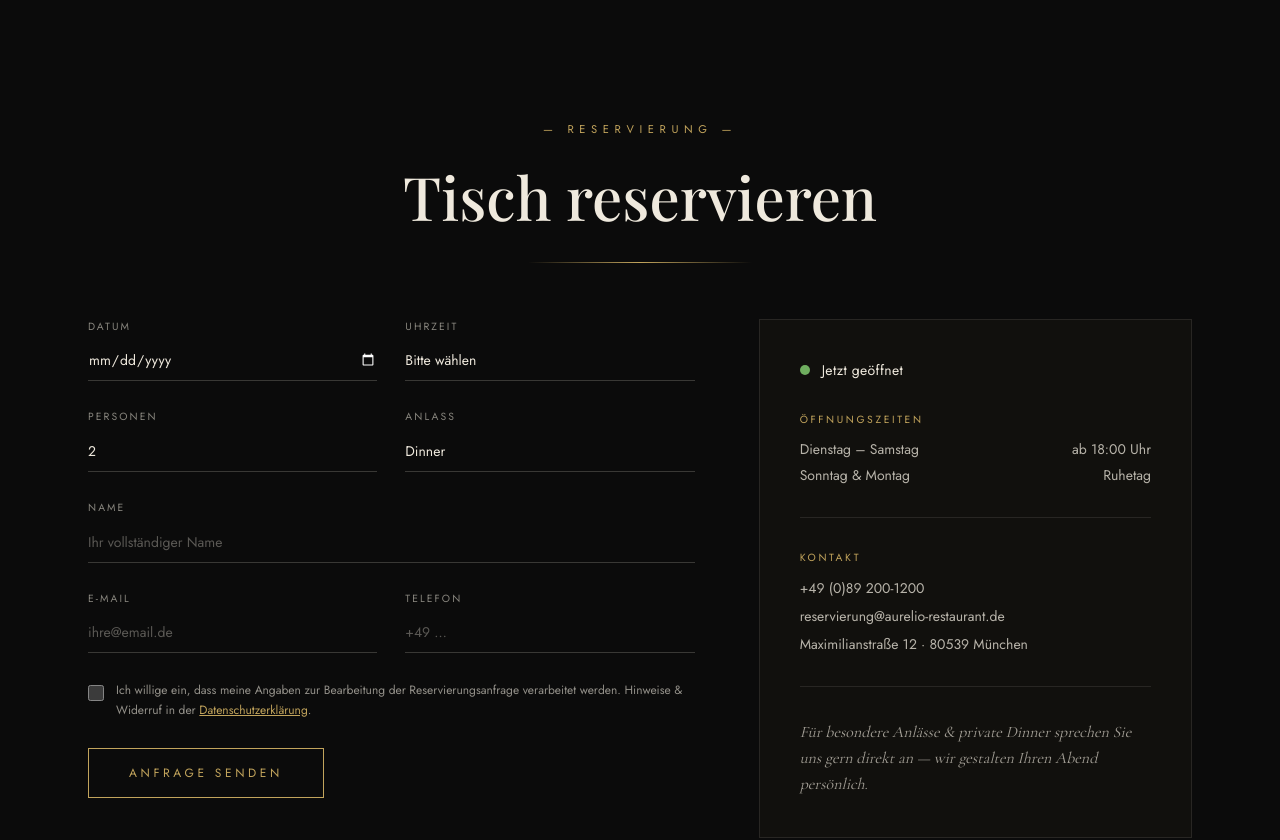
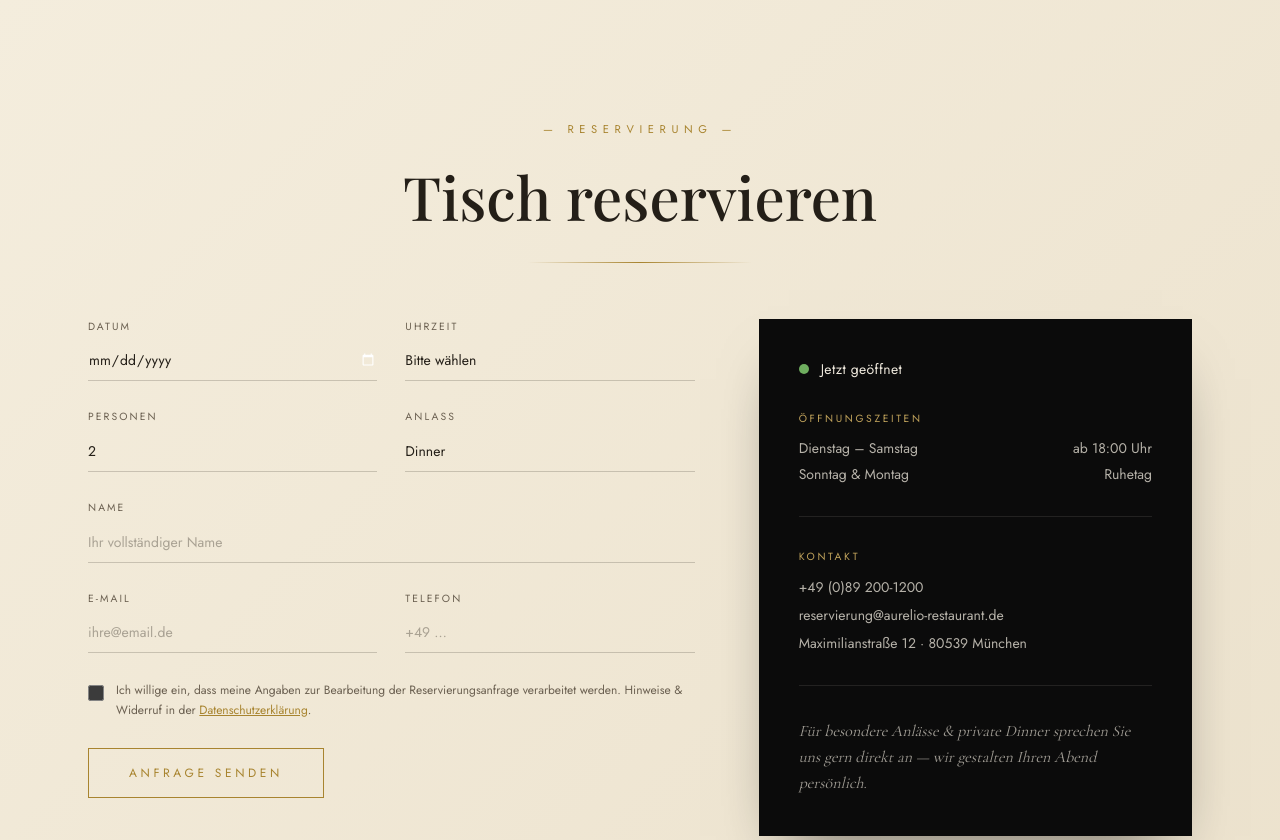
Before and after one commit to IvanGomes9777/restaurant-vorlage-1, a Next.js app: page / in a window 1280 px wide. Shown: the part 8000-8840 px from the top of the page. Built offline with nearby package versions, Linux system fonts and the light colour scheme.

Commit message:
style(reservierung): light split design (Hell-3)
Cream form panel with dark info card for elegant contrast;
adjusted palette (dark text, deep gold accents, white select options).

https://claude.ai/code/session_01WTu7M3sG5FqM9KJhwoaNY9

```diff
--- a/components/sections/Reservierung.tsx
+++ b/components/sections/Reservierung.tsx
@@ -4,19 +4,22 @@ import { useEffect, useState, type FormEvent } from "react";
 import { motion } from "framer-motion";
 
 /* ============================================================
-   Reservierung – Konzept E (Formular + Info-Panel)
+   Reservierung – Konzept E, Variante Hell-3 (Split hell/dunkel)
+   Helles Creme-Formular + dunkles Info-Panel als Kontrast.
    Frontend-Mock mit Validierung, Honeypot & DSGVO-Consent.
-   Echte Versand-/E-Mail-Logik kann später angebunden werden.
    ============================================================ */
 
 const TIMES = ["18:00", "18:30", "19:00", "19:30", "20:00", "20:30", "21:00", "21:30"];
 const GUESTS = ["1", "2", "3", "4", "5", "6", "7", "8", "9+ (auf Anfrage)"];
 const OCCASIONS = ["Dinner", "Geschäftsessen", "Geburtstag", "Jahrestag", "Private Dining", "Sonstiges"];
 
+// Helles Formular auf Creme
 const inputClass =
-  "w-full border-b border-[var(--color-cream)]/20 bg-transparent py-2.5 font-body text-sm text-[var(--color-cream)] outline-none transition-colors placeholder:text-[var(--color-cream)]/35 focus:border-[var(--color-gold)]";
+  "w-full border-b border-[#241f18]/20 bg-transparent py-2.5 font-body text-sm text-[#241f18] outline-none transition-colors placeholder:text-[#241f18]/35 focus:border-[#a8842f]";
 const labelClass =
-  "mb-1.5 block font-body text-[0.65rem] uppercase tracking-[0.2em] text-[var(--color-cream)]/55";
+  "mb-1.5 block font-body text-[0.65rem] uppercase tracking-[0.2em] text-[#6b6051]";
+const errClass = "mt-1.5 text-xs text-[#b23a2a]";
+const optClass = "bg-white text-[#241f18]";
 
 function todayISO() {
   // Lokales Datum (nicht UTC), damit das Min-Datum in DE nachts korrekt ist.
@@ -74,22 +77,22 @@ export function Reservierung() {
   return (
     <section
       id="reservierung"
-      className="relative isolate overflow-hidden bg-[var(--color-ink)] py-24 sm:py-32"
+      className="relative isolate overflow-hidden bg-[linear-gradient(135deg,#f4eddd_0%,#ece2cd_100%)] py-24 sm:py-32"
     >
       <div className="mx-auto max-w-6xl px-6">
         {/* Kopf */}
         <div className="mb-14 text-center">
-          <p className="mb-7 font-body text-[0.7rem] uppercase tracking-[0.5em] text-[var(--color-gold)]">
+          <p className="mb-7 font-body text-[0.7rem] uppercase tracking-[0.5em] text-[#a8842f]">
             — Reservierung —
           </p>
-          <h2 className="font-display text-4xl font-medium text-[var(--color-cream)] sm:text-6xl">
+          <h2 className="font-display text-4xl font-medium text-[#241f18] sm:text-6xl">
             Tisch reservieren
           </h2>
-          <span className="mx-auto mt-9 block h-px w-40 bg-gradient-to-r from-transparent via-[var(--color-gold)] to-transparent sm:w-56" />
+          <span className="mx-auto mt-9 block h-px w-40 bg-gradient-to-r from-transparent via-[#a8842f] to-transparent sm:w-56" />
         </div>
 
         <div className="grid gap-12 lg:grid-cols-[1.4fr_1fr] lg:gap-16">
-          {/* Formular */}
+          {/* Formular (hell) */}
           <motion.div
             initial={{ opacity: 0, y: 24 }}
             whileInView={{ opacity: 1, y: 0 }}
@@ -101,20 +104,20 @@ export function Reservierung() {
                 initial={{ opacity: 0, scale: 0.96 }}
                 animate={{ opacity: 1, scale: 1 }}
                 transition={{ duration: 0.6, ease: [0.22, 1, 0.36, 1] }}
-                className="flex h-full min-h-[420px] flex-col items-center justify-center border border-[var(--color-gold)]/25 px-8 text-center"
+                className="flex h-full min-h-[420px] flex-col items-center justify-center border border-[#a8842f]/30 px-8 text-center"
               >
                 <motion.div
                   initial={{ scale: 0 }}
                   animate={{ scale: 1 }}
                   transition={{ delay: 0.15, type: "spring", stiffness: 200, damping: 14 }}
-                  className="mb-6 flex h-16 w-16 items-center justify-center rounded-full border border-[var(--color-gold)] text-2xl text-[var(--color-gold)]"
+                  className="mb-6 flex h-16 w-16 items-center justify-center rounded-full border border-[#a8842f] text-2xl text-[#a8842f]"
                 >
                   ✓
                 </motion.div>
-                <h3 className="font-display text-2xl text-[var(--color-cream)]">
+                <h3 className="font-display text-2xl text-[#241f18]">
                   Vielen Dank für Ihre Anfrage
                 </h3>
-                <p className="mt-3 max-w-sm font-serif text-base italic text-[var(--color-cream)]/70">
+                <p className="mt-3 max-w-sm font-serif text-base italic text-[#4a4036]">
                   Wir bestätigen Ihre Reservierung in Kürze per E-Mail oder
                   Telefon. Wir freuen uns auf Ihren Besuch im AURELIO.
                 </p>
@@ -135,23 +138,23 @@ export function Reservierung() {
                   <div>
                     <label htmlFor="r-date" className={labelClass}>Datum</label>
                     <input id="r-date" name="date" type="date" min={todayISO()} className={inputClass} aria-invalid={!!errors.date} aria-describedby={errors.date ? "r-date-err" : undefined} />
-                    {errors.date && <p id="r-date-err" className="mt-1.5 text-xs text-[#c98b6b]">{errors.date}</p>}
+                    {errors.date && <p id="r-date-err" className={errClass}>{errors.date}</p>}
                   </div>
                   <div>
                     <label htmlFor="r-time" className={labelClass}>Uhrzeit</label>
                     <select id="r-time" name="time" defaultValue="" className={`${inputClass} appearance-none`} aria-invalid={!!errors.time} aria-describedby={errors.time ? "r-time-err" : undefined}>
-                      <option value="" disabled className="bg-[var(--color-ink)]">Bitte wählen</option>
+                      <option value="" disabled className={optClass}>Bitte wählen</option>
                       {TIMES.map((t) => (
-                        <option key={t} value={t} className="bg-[var(--color-ink)]">{t} Uhr</option>
+                        <option key={t} value={t} className={optClass}>{t} Uhr</option>
                       ))}
                     </select>
-                    {errors.time && <p id="r-time-err" className="mt-1.5 text-xs text-[#c98b6b]">{errors.time}</p>}
+                    {errors.time && <p id="r-time-err" className={errClass}>{errors.time}</p>}
                   </div>
                   <div>
                     <label htmlFor="r-guests" className={labelClass}>Personen</label>
                     <select id="r-guests" name="guests" defaultValue="2" className={`${inputClass} appearance-none`}>
                       {GUESTS.map((g) => (
-                        <option key={g} value={g} className="bg-[var(--color-ink)]">{g}</option>
+                        <option key={g} value={g} className={optClass}>{g}</option>
                       ))}
                     </select>
                   </div>
@@ -159,7 +162,7 @@ export function Reservierung() {
                     <label htmlFor="r-occasion" className={labelClass}>Anlass</label>
                     <select id="r-occasion" name="occasion" defaultValue="Dinner" className={`${inputClass} appearance-none`}>
                       {OCCASIONS.map((o) => (
-                        <option key={o} value={o} className="bg-[var(--color-ink)]">{o}</option>
+                        <option key={o} value={o} className={optClass}>{o}</option>
                       ))}
                     </select>
                   </div>
@@ -168,53 +171,53 @@ export function Reservierung() {
                 <div>
                   <label htmlFor="r-name" className={labelClass}>Name</label>
                   <input id="r-name" name="name" type="text" autoComplete="name" placeholder="Ihr vollständiger Name" className={inputClass} aria-invalid={!!errors.name} aria-describedby={errors.name ? "r-name-err" : undefined} />
-                  {errors.name && <p id="r-name-err" className="mt-1.5 text-xs text-[#c98b6b]">{errors.name}</p>}
+                  {errors.name && <p id="r-name-err" className={errClass}>{errors.name}</p>}
                 </div>
 
                 <div className="grid gap-7 sm:grid-cols-2">
                   <div>
                     <label htmlFor="r-email" className={labelClass}>E-Mail</label>
                     <input id="r-email" name="email" type="email" autoComplete="email" placeholder="ihre@email.de" className={inputClass} aria-invalid={!!errors.email} aria-describedby={errors.email ? "r-email-err" : undefined} />
-                    {errors.email && <p id="r-email-err" className="mt-1.5 text-xs text-[#c98b6b]">{errors.email}</p>}
+                    {errors.email && <p id="r-email-err" className={errClass}>{errors.email}</p>}
                   </div>
                   <div>
                     <label htmlFor="r-phone" className={labelClass}>Telefon</label>
                     <input id="r-phone" name="phone" type="tel" autoComplete="tel" placeholder="+49 …" className={inputClass} aria-invalid={!!errors.phone} aria-describedby={errors.phone ? "r-phone-err" : undefined} />
-                    {errors.phone && <p id="r-phone-err" className="mt-1.5 text-xs text-[#c98b6b]">{errors.phone}</p>}
+                    {errors.phone && <p id="r-phone-err" className={errClass}>{errors.phone}</p>}
                   </div>
                 </div>
 
                 <div>
                   <label className="flex cursor-pointer items-start gap-3">
-                    <input type="checkbox" name="consent" className="mt-1 h-4 w-4 shrink-0 accent-[var(--color-gold)]" aria-invalid={!!errors.consent} aria-describedby={errors.consent ? "r-consent-err" : undefined} />
-                    <span className="font-body text-xs leading-relaxed text-[var(--color-cream)]/60">
+                    <input type="checkbox" name="consent" className="mt-1 h-4 w-4 shrink-0 accent-[#a8842f]" aria-invalid={!!errors.consent} aria-describedby={errors.consent ? "r-consent-err" : undefined} />
+                    <span className="font-body text-xs leading-relaxed text-[#6b6051]">
                       Ich willige ein, dass meine Angaben zur Bearbeitung der
                       Reservierungsanfrage verarbeitet werden. Hinweise &
                       Widerruf in der{" "}
-                      <a href="#datenschutz" className="text-[var(--color-gold)] underline">Datenschutzerklärung</a>.
+                      <a href="#datenschutz" className="text-[#a8842f] underline">Datenschutzerklärung</a>.
                     </span>
                   </label>
-                  {errors.consent && <p id="r-consent-err" className="mt-1.5 text-xs text-[#c98b6b]">{errors.consent}</p>}
+                  {errors.consent && <p id="r-consent-err" className={errClass}>{errors.consent}</p>}
                 </div>
 
                 <button
                   type="submit"
-                  className="group relative inline-flex w-full items-center justify-center overflow-hidden border border-[var(--color-gold)] px-10 py-4 font-body text-xs uppercase tracking-[0.3em] text-[var(--color-gold)] transition-colors duration-500 hover:text-[var(--color-ink)] sm:w-auto"
+                  className="group relative inline-flex w-full items-center justify-center overflow-hidden border border-[#a8842f] px-10 py-4 font-body text-xs uppercase tracking-[0.3em] text-[#a8842f] transition-colors duration-500 hover:text-white sm:w-auto"
                 >
                   <span className="relative z-10">Anfrage senden</span>
-                  <span className="absolute inset-0 origin-bottom scale-y-0 bg-[var(--color-gold)] transition-transform duration-500 ease-[cubic-bezier(0.22,1,0.36,1)] group-hover:scale-y-100" />
+                  <span className="absolute inset-0 origin-bottom scale-y-0 bg-[#a8842f] transition-transform duration-500 ease-[cubic-bezier(0.22,1,0.36,1)] group-hover:scale-y-100" />
                 </button>
               </form>
             )}
           </motion.div>
 
-          {/* Info-Panel */}
+          {/* Info-Panel (dunkel – Kontrast) */}
           <motion.aside
             initial={{ opacity: 0, y: 24 }}
             whileInView={{ opacity: 1, y: 0 }}
             viewport={{ once: true, amount: 0.3 }}
             transition={{ duration: 0.8, delay: 0.15 }}
-            className="flex flex-col gap-8 border border-[var(--color-cream)]/10 bg-[var(--color-anthracite)]/60 p-8 sm:p-10"
+            className="flex flex-col gap-8 bg-[var(--color-ink)] p-8 shadow-[0_30px_60px_-30px_rgba(0,0,0,0.6)] sm:p-10"
           >
             {/* Live-Status */}
             <div>
@@ -250,7 +253,7 @@ export function Reservierung() {
               <div className="space-y-2 font-body text-sm text-[var(--color-cream)]/75">
                 <p><a href="tel:+49892001200" className="transition-colors hover:text-[var(--color-gold)]">+49 (0)89 200-1200</a></p>
                 <p><a href="mailto:reservierung@aurelio-restaurant.de" className="transition-colors hover:text-[var(--color-gold)]">reservierung@aurelio-restaurant.de</a></p>
-                <p className="not-italic">Maximilianstraße 12 · 80539 München</p>
+                <p>Maximilianstraße 12 · 80539 München</p>
               </div>
             </div>
 
```
